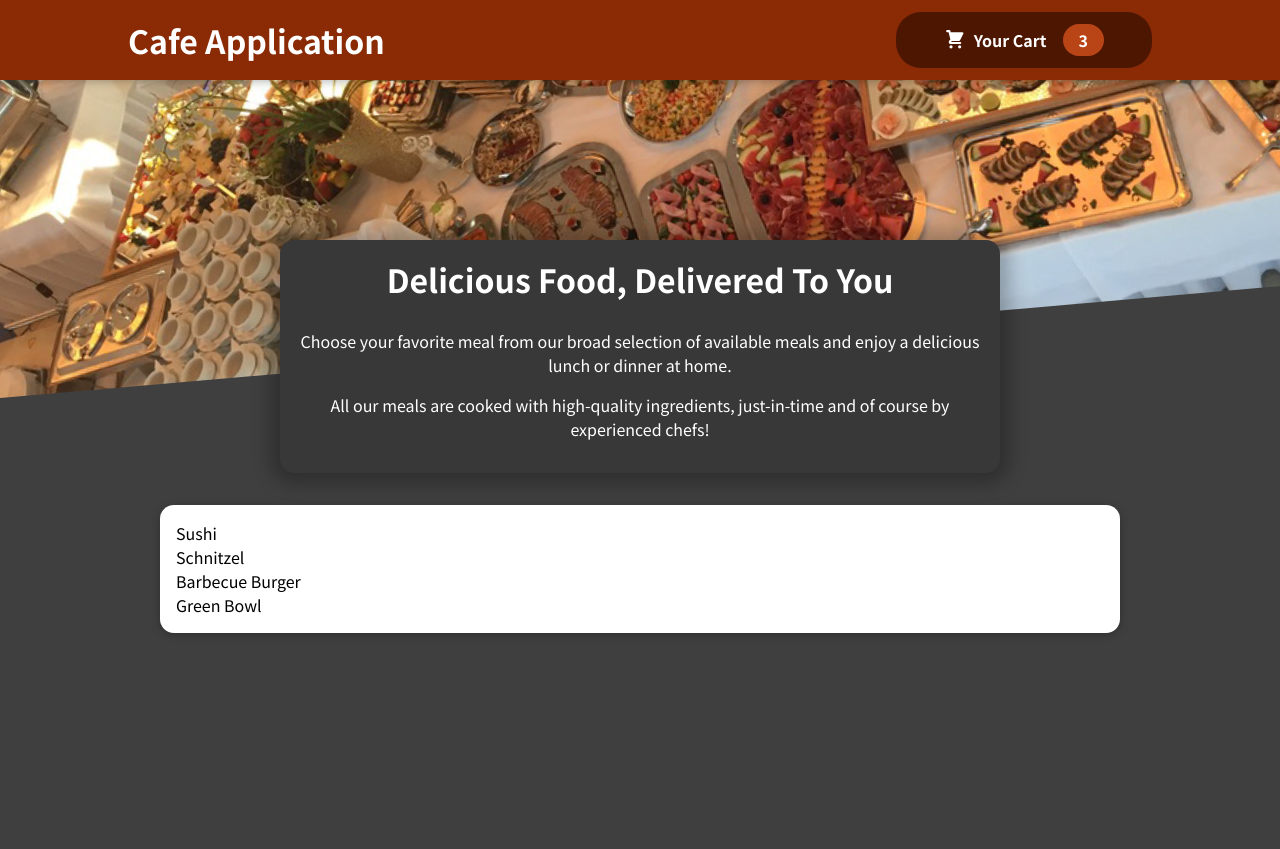
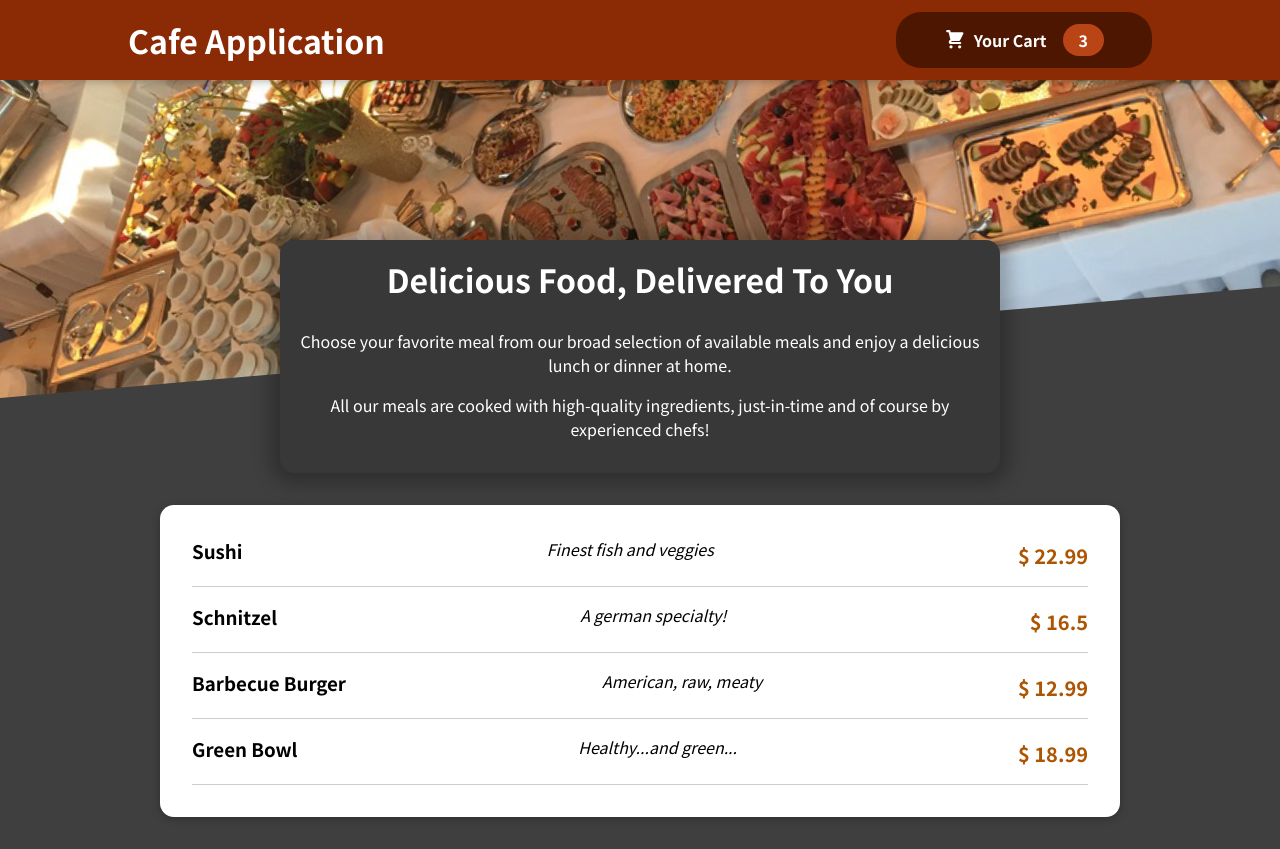
Before and after one commit to Tushxr00/food-order-app, a React (Create React App) app: page / in a window 1280 px wide. Before the commit the page ends 800 px from the top, so only its background shows below. Built offline with nearby package versions, Linux system fonts and the light colour scheme.

Commit message:
added MealItem component

```diff
--- a/src/components/Meals/AvailableMeals.js
+++ b/src/components/Meals/AvailableMeals.js
@@ -1,5 +1,6 @@
 import Card from "../UI/Card";
 import classes from "./AvailableMeals.module.css";
+import MealItem from "./MealItem/MealItem";
 
 const DUMMY_MEALS = [
   {
@@ -29,7 +30,14 @@
 ];
 
 const AvailableMeals = () => {
-  const content = DUMMY_MEALS.map((meal) => <li key={meal.id}>{meal.name}</li>);
+  const content = DUMMY_MEALS.map((meal) => (
+    <MealItem
+      key={meal.id}
+      price={meal.price}
+      name={meal.name}
+      description={meal.description}
+    />
+  ));
 
   return (
     <section className={classes.meals}>
--- /dev/null
+++ b/src/components/Meals/MealItem/MealItem.js
@@ -0,0 +1,16 @@
+import classes from "./MealItem.module.css";
+
+const MealItem = (props) => {
+  const price = `$ ${props.price}`;
+  return (
+    <li>
+      <div className={classes.meal}>
+        <h3>{props.name}</h3>
+        <div className={classes.description}>{props.description}</div>
+        <div className={classes.price}>{price}</div>
+      </div>
+      <div></div>
+    </li>
+  );
+};
+export default MealItem;
--- /dev/null
+++ b/src/components/Meals/MealItem/MealItem.module.css
@@ -0,0 +1,22 @@
+.meal {
+  display: flex;
+  justify-content: space-between;
+  margin: 1rem;
+  padding-bottom: 1rem;
+  border-bottom: 1px solid #ccc;
+}
+
+.meal h3 {
+  margin: 0 0 0.25rem 0;
+}
+
+.description {
+  font-style: italic;
+}
+
+.price {
+  margin-top: 0.25rem;
+  font-weight: bold;
+  color: #ad5502;
+  font-size: 1.25rem;
+}
```
Also changed, not shown: src/components/Meals/MealItem/MealItemForm.module.css (added, +20 -0 lines), src/components/Meals/MealItem/MealItemForm.js (added).
